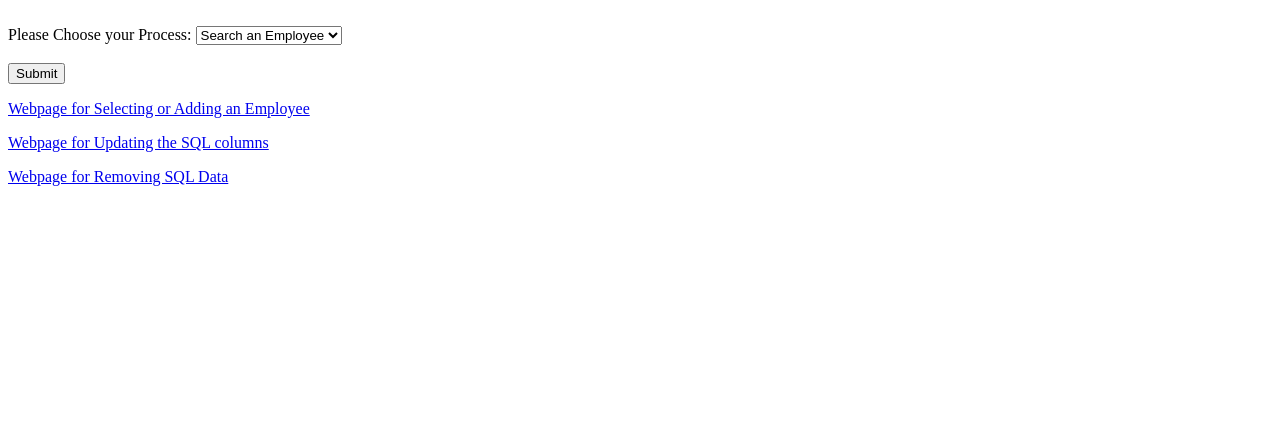
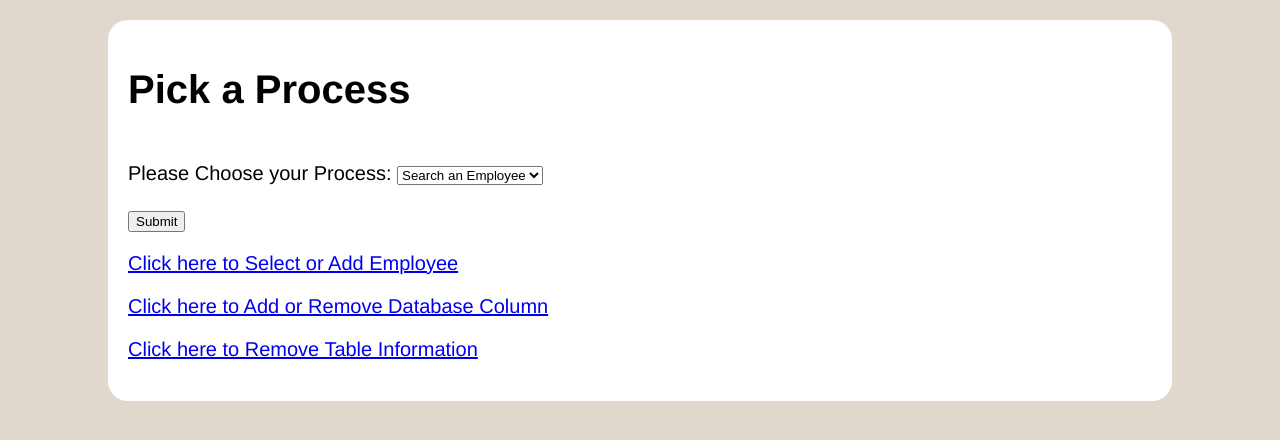
Before and after one commit to Razomka/AppleTest, a Flask app: page / in a window 1280 px wide. Shown: the top 440 px of the page. Run offline with Flask 2, Linux system fonts and the light colour scheme.

Commit message:
FinalChanges

```diff
--- a/app.py
+++ b/app.py
@@ -106,7 +106,7 @@ def lookup():
                     employeeSQL[value[0]] = "NULL"
             departmentData = db.execute("""SELECT department_name FROM department WHERE department_id = ?;""",(employeeSQL["department_id"],)).fetchone()
             if departmentData == None:
-                employeeSQL["department_name"] = ["Null"]
+                employeeSQL["department_name"] = "Null"
             else:
                 employeeSQL["department_name"] = departmentData[0]
         success = "Success, the employee has been added"
@@ -249,7 +249,6 @@ def delete():
     selection = ""
     success = ""
     if employForm.validate_on_submit():
-        print("Employee Validation")
         removeEmployee = employForm.deleteEmployee.data
         if removeEmployee < 0:
             success = "Error, Please do not use Negative Numbers"
@@ -261,21 +260,26 @@ def delete():
         return render_template("delete.html",form=employForm,success=success,selection="Remove an Employee")
 
     if departForm.validate_on_submit():
-        print("Department Validation")
         removeDepartment = departForm.deleteDepartment.data.capitalize()
         try:
-            removeDepartment = int(removeDepartment)
+            checkSQL = db.execute("""SELECT * FROM department WHERE department_id = ?;""",(removeDepartment,)).fetchone()
+            if checkSQL == None:
+                success = "There is no Department with this ID."
+                return render_template("delete.html",form=departForm,success=success,selection="Remove a Department")
             db.execute("""DELETE FROM department WHERE department_id = ?;""",(removeDepartment,))
             db.commit()
             success = "Department (ID: %s) Removed from Database" % removeDepartment
         except:
+            checkSQL = db.execute("""SELECT department_id FROM department WHERE department_name = ?;""",(removeDepartment,)).fetchone()
+            if checkSQL == None:
+                success = "There is no Department with this name."
+                return render_template("delete.html",form=departForm,success=success,selection="Remove a Department")
             db.execute("""DELETE FROM department WHERE department_name = ?;""",(removeDepartment,))
             db.commit()
             success = "Department %s Removed from Database" % removeDepartment
         return render_template("delete.html",form=departForm,success=success,selection="Remove a Department")
 
     if selform.validate_on_submit():
-        print("Selection Validation")
         selection = selform.selection.data
         if "Employee" in selection:
             Form.form = employForm
@@ -286,13 +290,11 @@ def delete():
 
     # If POST method and no forms are validated then this screens for errors
     if request.method == "POST":
-        print("No validation")
         if type(Form.form) == type(employForm):
             success = "Please enter an Employee ID"
             return render_template("delete.html",form=employForm,success=success,selection="Remove an Employee")
         if type(Form.form) == type(departForm):
-            success = "Please enter a Department ID"
+            success = "Please enter a Department ID or Department Name"
             return render_template("delete.html",form=departForm,success=success,selection="Remove a Department")
 
-    print("Default")
     return render_template("delete.html",form=selform,success=success,selection=selection)
--- a/randomlogic.py
+++ b/randomlogic.py
@@ -3,3 +3,8 @@ newList2 = ["A","B","C","D","E"]
 newDict = dict(zip(newList2,newList))
 
 print(newDict)
+
+
+text = "Engi"
+text = int(text)
+print(text)
--- a/static/styles.css
+++ b/static/styles.css
@@ -0,0 +1,32 @@
+:root{
+    --colour-bgcolour:#f7f0e9 ;
+    --header-colour: rgb(90, 150, 120);
+    --text-colour: black;
+    --root-background-color:#e0d8cc;
+    --banner-background-color:rgb(46, 70, 58);
+    background-color:var(--root-background-color);
+    font-size: 20px;
+    font-family: Montserrat, Pacifico-Regular Arial, Franklin Gothic Medium, Arial, sans-serif;
+}
+
+body {
+    background-color: white;
+    width: 80%;
+    margin: 1em auto;
+    border-radius: 1em;
+    padding: 1em;
+}
+
+
+
+table {
+    width: 100%;
+    border: 3px solid black;
+    padding: 1rem;
+    text-align: center;
+    margin-bottom: 1em;
+}
+
+th{
+   border: 1px solid black;
+}
--- a/templates/base.html
+++ b/templates/base.html
@@ -13,9 +13,9 @@
     {% endblock %}
     </main>
 <footer>
-    <p><a href="{{ url_for('lookup') }}">Webpage for Selecting or Adding an Employee</a></p>
-    <p><a href ="{{url_for('table_mod')}}">Webpage for Updating the SQL columns</a></p>
-    <p><a href ="{{url_for('delete')}}">Webpage for Removing SQL Data</a></p>
+    <p><a href="{{ url_for('lookup') }}">Click here to Select or Add Employee</a></p>
+    <p><a href ="{{url_for('table_mod')}}">Click here to Add or Remove Database Column</a></p>
+    <p><a href ="{{url_for('delete')}}">Click here to Remove Table Information</a></p>
 </footer>
 </body>
 </html>
--- a/templates/index.html
+++ b/templates/index.html
@@ -1,6 +1,16 @@
 {% extends "base.html" %}
 
 {% block main_content %}
+
+{% if selection == "" %}
+<h1> Pick a Process</h1>
+{% endif %}
+{% if selection == "Search an Employee" %}
+<h1> Search an Employee</h1>
+{% endif %}
+{% if selection == "Add an Employee" %}
+<h1> Add An Employee</h1>
+{% endif %}
 
 {% if success != "" %}
 <table>
--- a/templates/table_mod.html
+++ b/templates/table_mod.html
@@ -1,6 +1,10 @@
 {% extends "base.html" %}
 
 {% block main_content %}
+
+{% if selection == "" %}
+<h1> Pick a Column Process</h1>
+{% endif %}
 {% if selection == "Add a Column" %}
 <h1>Add a new Column</h1>
 {% endif %}
```
Also changed, not shown: templates/delete.html (+10 -0 lines), app.db.
